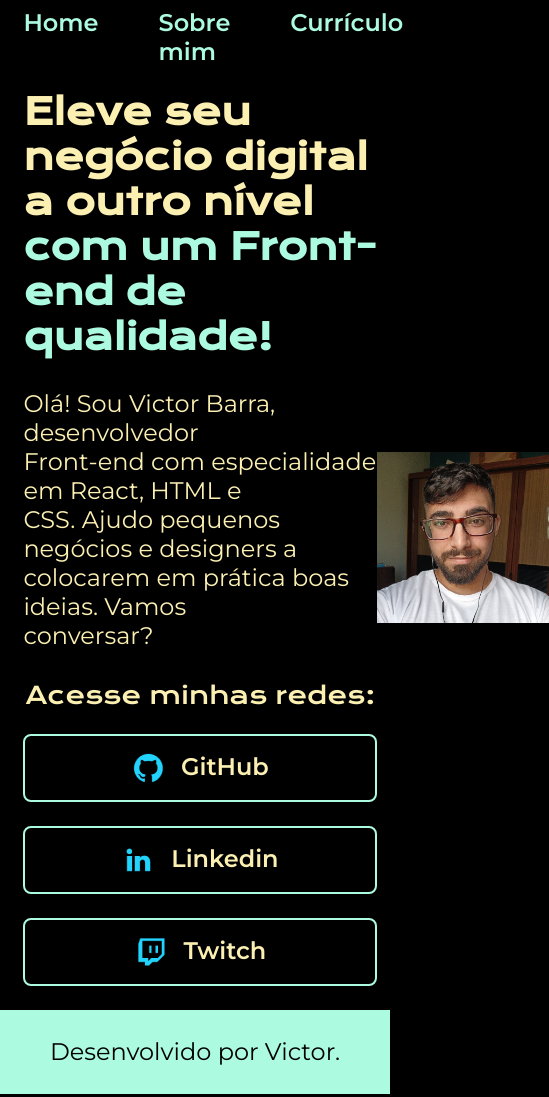
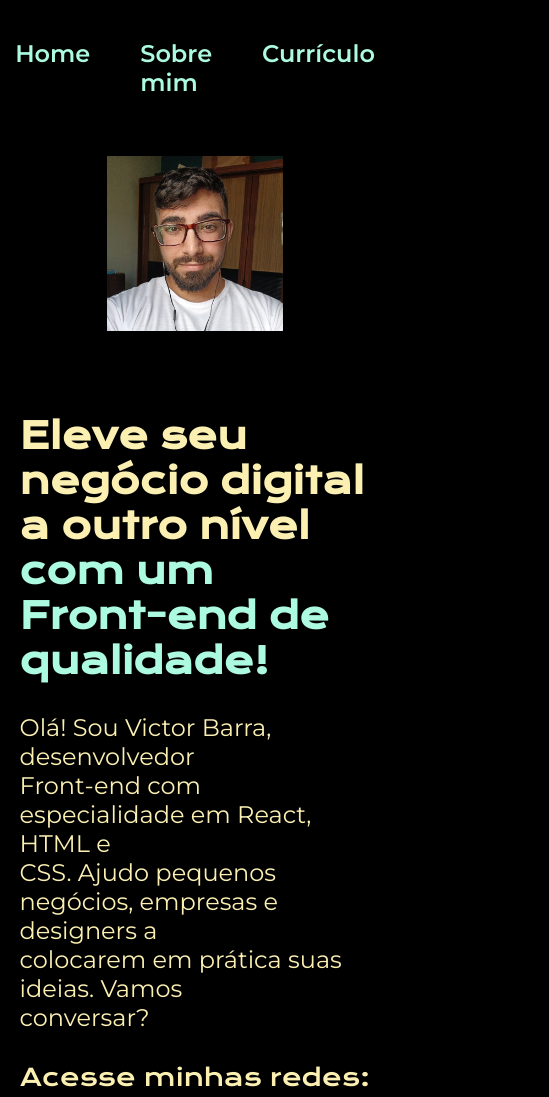
Before and after one commit to victorfenrir/Portfolio---treino-de-HTML-e-CSS, a plain HTML site: page index.html in a window 390 px wide. Shown: the top 1097 px of the page, 549 px wide, since content can reach past the window. Drawn offline with nearby package versions, Linux system fonts and the light colour scheme.

Commit message:
adicionando responsividade

```diff
--- a/Styles/curriculo.css
+++ b/Styles/curriculo.css
@@ -25,13 +25,13 @@ body{
 
 .cabecalho__menu{
     display: flex;
-    gap: 60px;
+    gap: 50px;
 }
 
 .cabecalho__menu__link{
     font-family: var(--fonte-secundaria);
     font-weight: 600;
-    font-size: 30px;
+    font-size: 1.5rem;
     text-decoration: none;
     color: var(--cor-terciaria);
 }
@@ -50,7 +50,7 @@ body{
 }
 
 .apresentacao__conteudo__titulo{
-    font-size: 36px;
+    font-size: 2.25rem;
     font-family: var(--fonte-primaria);
     text-align: center;
 }
@@ -60,7 +60,7 @@ body{
 }
 
 .apresentacao__conteudo__texto{
-    font-size: 24px;
+    font-size: 1.5rem;
     font-family: var(--fonte-secundaria);
     text-align: center;
 }
@@ -80,21 +80,21 @@ body{
 
 .apresentacao__links__subtitulo{
     font-family: var(--fonte-primaria);
-    font-size: 36px;
+    font-size: 2.25rem;
     font-weight: 400;
 }
 
-.apresentacao__links__link{
+.apresentacao__links__navegacao{
     display: flex;
     justify-content: center;
     border: 2px solid var(--cor-terciaria);
     border-radius: 8px;
-    width: 350px;
+    width: 50%;
     padding: 16px 0;
     text-align: center;
     text-decoration: none;
     color: var(--cor-secundaria);
-    font-size: 16px;
+    font-size: 1rem;
     font-family: var(--fonte-secundaria);
     font-weight: 600;
 }
@@ -110,7 +110,26 @@ body{
     padding: 24px;
     background-color: var(--cor-terciaria);
     font-family: var(--fonte-secundaria);
-    font-size: 24px;
+    font-size: 1.5rem;
     font-weight: 400;
     line-height: 36px;
 }
+
+@media (max-width: 900px){
+    .cabecalho{
+        padding: 10%;
+    }
+
+    .cabecalho__menu{
+        justify-content: center;
+    }
+
+    .apresentacao{
+        flex-direction: column-reverse;
+        padding: 5%;
+    }
+
+    .apresentacao__conteudo{
+        width: auto;
+    }
+}
--- a/Styles/style.css
+++ b/Styles/style.css
@@ -25,13 +25,13 @@ body{
 
 .cabecalho__menu{
     display: flex;
-    gap: 60px;
+    gap: 50px;
 }
 
 .cabecalho__menu__link{
     font-family: var(--fonte-secundaria);
     font-weight: 600;
-    font-size: 24px;
+    font-size: 1.5rem;
     text-decoration: none;
     color: var(--cor-terciaria);
 }
@@ -41,6 +41,7 @@ body{
     display: flex;
     align-items: center;
     justify-content: space-between;
+    gap: 82px;
 }
 
 .apresentacao__conteudo{
@@ -51,7 +52,7 @@ body{
 }
 
 .apresentacao__conteudo__titulo{
-    font-size: 36px;
+    font-size: 2.25rem;
     font-family: var(--fonte-primaria);
 }
 
@@ -60,17 +61,15 @@ body{
 }
 
 .apresentacao__conteudo__texto{
-    font-size: 24px;
+    font-size: 1.5rem;
     font-family: var(--fonte-secundaria);
 }
 
 .apresentacao__conteudo__foto{
-    height: 50%;
     width: 50%;
 }
 
 .apresentacao__conteudo__foto__curriculo{
-    height: 50%;
     width: 100%;
 }
 
@@ -84,22 +83,22 @@ body{
 
 .apresentacao__links__subtitulo{
     font-family: var(--fonte-primaria);
-    font-size: 24px;
+    font-size: 1.5rem;
     font-weight: 400;
 }
 
-.apresentacao__links__link{
+.apresentacao__links__navegacao{
     display: flex;
     justify-content: center;
     gap: 16px;
     border: 2px solid var(--cor-terciaria);
     border-radius: 8px;
-    width: 350px;
+    width: 50%;
     padding: 16px 0;
     text-align: center;
     text-decoration: none;
     color: var(--cor-secundaria);
-    font-size: 24px;
+    font-size: 1.5rem;
     font-family: var(--fonte-secundaria);
     font-weight: 600;
 }
@@ -115,7 +114,26 @@ body{
     padding: 24px;
     background-color: var(--cor-terciaria);
     font-family: var(--fonte-secundaria);
-    font-size: 24px;
+    font-size: 1.5rem;
     font-weight: 400;
     line-height: 36px;
 }
+
+@media (max-width: 900px){
+    .cabecalho{
+        padding: 10%;
+    }
+
+    .cabecalho__menu{
+        justify-content: center;
+    }
+
+    .apresentacao{
+        flex-direction: column-reverse;
+        padding: 5%;
+    }
+
+    .apresentacao__conteudo{
+        width: auto;
+    }
+}
--- a/index.html
+++ b/index.html
@@ -1,11 +1,11 @@
 <!DOCTYPE html>
 <html lang="pt-br">
   <head>
-    <meta charset="UTF-8">
-    <meta http-equiv="X-UA-Compatible" content="IE=edge">
-    <meta name="viewport" content="width=device-width, initial-scale=1.0">
+    <meta charset="UTF-8" />
+    <meta http-equiv="X-UA-Compatible" content="IE=edge" />
+    <meta name="viewport" content="width=device-width, initial-scale=1.0" />
     <title>Portifolio</title>
-    <link rel="stylesheet" href="./Styles/style.css">
+    <link rel="stylesheet" href="./Styles/style.css" />
   </head>
   <body>
     <header class="cabecalho">
@@ -19,31 +19,49 @@
       <section class="apresentacao__conteudo">
         <h1 class="apresentacao__conteudo__titulo">
           Eleve seu negócio digital a outro nível
-                <strong class="titulo-destaque">com um Front-end de qualidade!
-                </strong></h1>
+          <strong class="titulo-destaque"
+            >com um Front-end de qualidade!
+          </strong>
+        </h1>
         <p class="apresentacao__conteudo__texto">
-                    Olá! Sou Victor Barra, desenvolvedor<br/>
-                Front-end com especialidade em React, HTML e<br/>
-                CSS. Ajudo pequenos negócios e designers a <br/>
-                colocarem em prática boas ideias. Vamos <br/>
-                conversar?</p>
+          Olá! Sou Victor Barra, desenvolvedor<br />
+          Front-end com especialidade em React, HTML e<br />
+          CSS. Ajudo pequenos negócios, empresas e designers a <br />
+          colocarem em prática suas ideias. Vamos <br />
+          conversar?
+        </p>
         <div class="apresentacao__links">
           <h2 class="apresentacao__links__subtitulo">Acesse minhas redes:</h2>
-                    <a class="apresentacao__links__link" href="https://github.com/victorfenrir">
-                        <img src="./Assets/github.png"/>
+          <a
+            class="apresentacao__links__navegacao"
+            href="https://github.com/victorfenrir"
+          >
+            <img src="./Assets/github.png" />
             GitHub
           </a>
-                    <a class="apresentacao__links__link" href="https://linkedin.com/rafaellaballerini">
+          <a
+            class="apresentacao__links__navegacao"
+            href="https://linkedin.com/rafaellaballerini"
+          >
             <img src="./Assets/linkedin.png" />
-                        Linkedin <!--alterar eventualmente perfil e link-->
+            Linkedin
+            <!--alterar eventualmente perfil e link-->
           </a>
-                    <a class="apresentacao__links__link" href="https://twitch.tv/guilimadev">
+          <a
+            class="apresentacao__links__navegacao"
+            href="https://twitch.tv/guilimadev"
+          >
             <img src="./Assets/twitch.png" />
-                        Twitch <!--alterar eventualmente rede social e link-->
+            Twitch
+            <!--alterar eventualmente rede social e link-->
           </a>
         </div>
       </section>
-            <img src="./Assets/foto-victor.jpg" alt="Foto do Victor" class="apresentacao__conteudo__foto">
+      <img
+        src="./Assets/foto-victor.jpg"
+        alt="Foto do Victor"
+        class="apresentacao__conteudo__foto"
+      />
     </main>
     <footer class="rodape">
       <p>Desenvolvido por Victor.</p>
```
Also changed, not shown: about.html (+3 -8 lines), curriculo.html (+65 -17 lines). Lines whose indentation alone changed are shown as unchanged.
